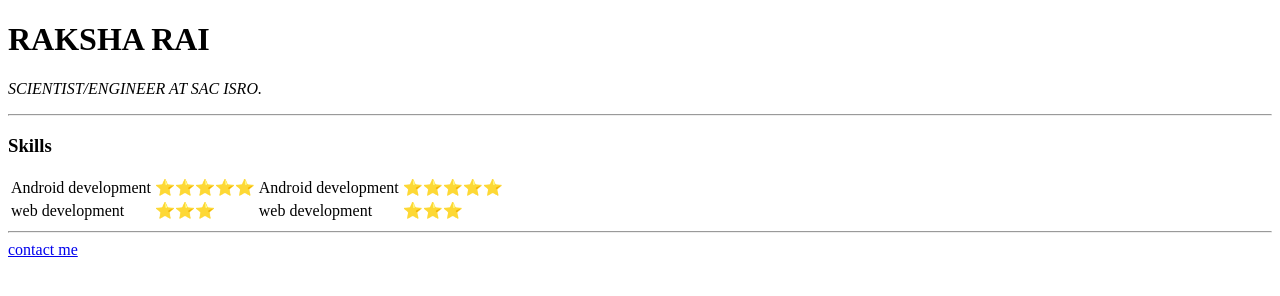
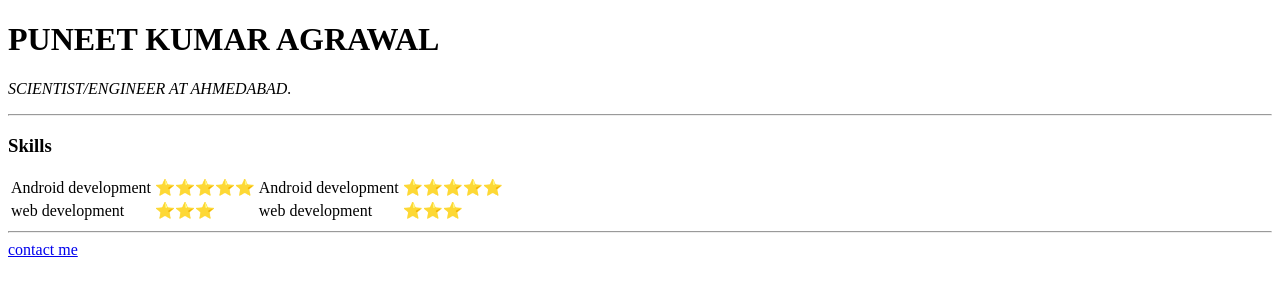
Before and after one commit to puneetag2014/cv, a plain HTML site: page index.html in a window 1280 px wide. Drawn offline with Linux system fonts and the light colour scheme.

Commit message:
Update index.html
updated index.html

```diff
--- a/index.html
+++ b/index.html
@@ -7,9 +7,9 @@
 </head>
 
 <body>
-  <h1> RAKSHA RAI</h1>
+  <h1> PUNEET KUMAR AGRAWAL</h1>
   <p>
-    <em>SCIENTIST/ENGINEER AT SAC ISRO.</em>
+    <em>SCIENTIST/ENGINEER AT AHMEDABAD.</em>
   </p>
   <hr>
   <h3>Skills</h3>
```
